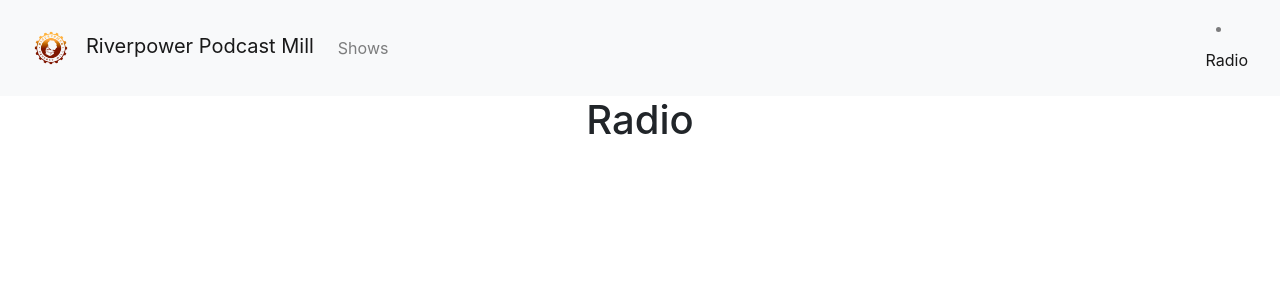
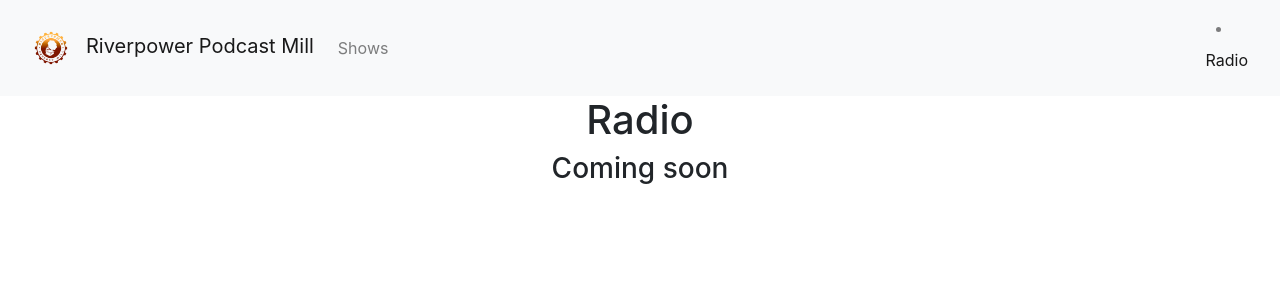
Before and after one commit to riverpower/riverpower.xyz, a React (Create React App) app in the folder web/: page /radio in a window 1280 px wide. Shown: the top 300 px of the page. Built offline with nearby package versions, Linux system fonts and the light colour scheme.

Commit message:
radio coming soon

```diff
--- a/web/src/pages/Radio/Radio.js
+++ b/web/src/pages/Radio/Radio.js
@@ -5,6 +5,7 @@ class Radio extends React.Component {
     return(
       <div>
         <h1>Radio</h1>
+        <h3>Coming soon</h3>
     </div>
     );
   }
```
